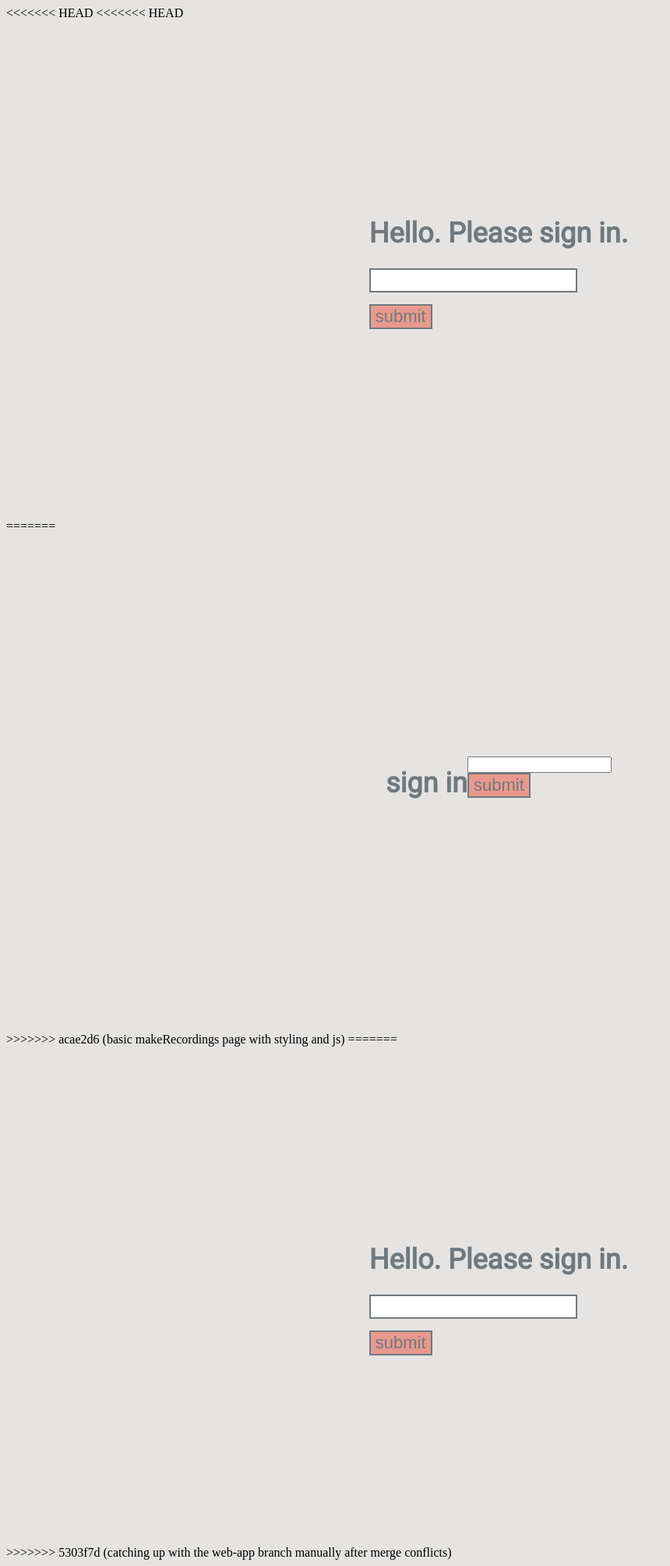
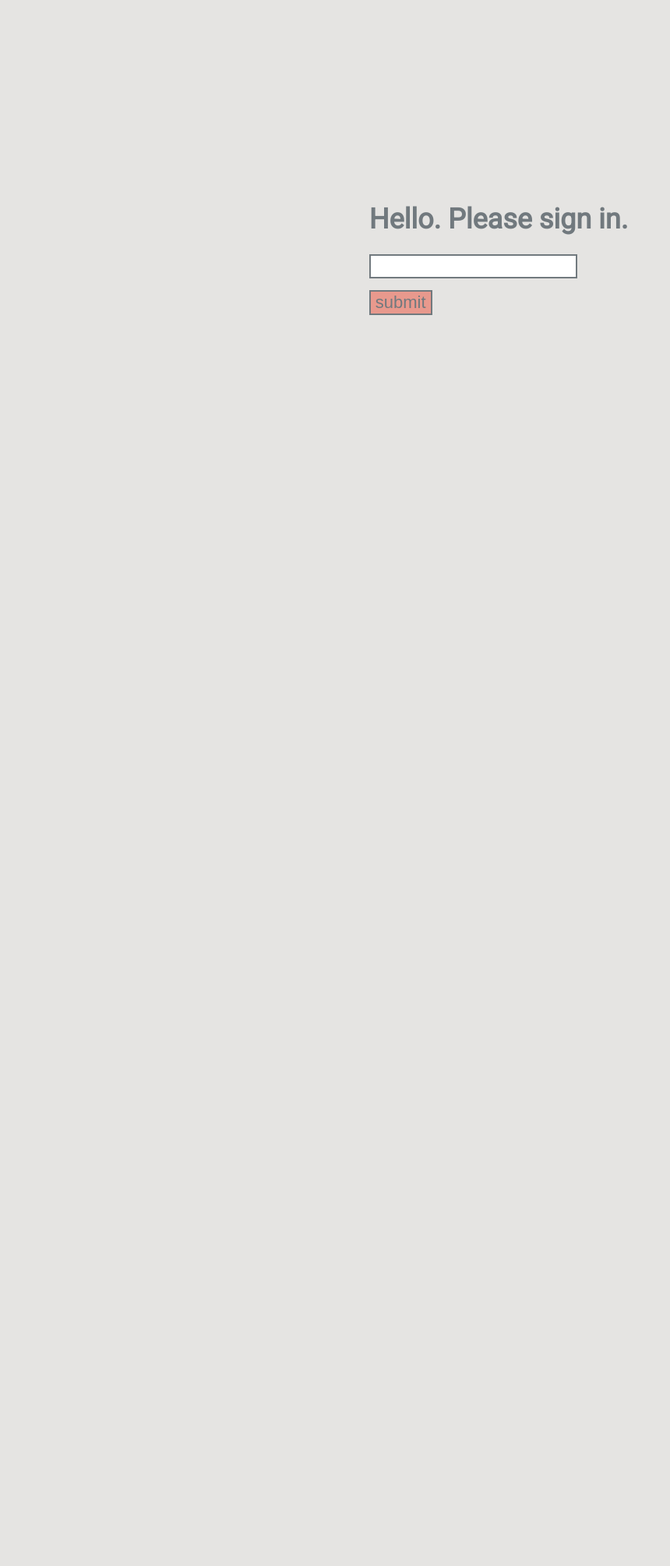
Before and after one commit to software-students-fall2023/4-containerized-app-exercise-team-name-unavailable, a Flask app: page / in a window 1280 px wide. Shown: the whole page at 78% size, without its empty margins (0-860 px from the left). After the commit the page ends 404 px from the top, so only its background shows below. Run offline with Flask 3, Linux system fonts and the light colour scheme.

Commit message:
Fixed mangled template

```diff
--- a/web-app/templates/login.html
+++ b/web-app/templates/login.html
@@ -1,5 +1,3 @@
-<<<<<<< HEAD
-<<<<<<< HEAD
 <head>
     <link rel="stylesheet" type="text/css" href="{{ url_for('static', filename='css/main.css') }}">
 </head>
@@ -13,28 +11,3 @@
         </div>
     </form>
 </div>
-=======
-<div class="login">
-    <h1>sign in</h1>
-<form action="/listings" method="post">
-    <input type="username" name="username" required /><br>
-    <input type="submit" value="submit"/>
-</form>
-
-</div>
->>>>>>> acae2d6 (basic makeRecordings page with styling and js)
-=======
-<head>
-    <link rel="stylesheet" type="text/css" href="{{ url_for('static', filename='css/main.css') }}">
-</head>
-
-<div class="login">
-    <form action="/listings" method="post">
-        <h1> Hello. Please sign in.</h1>
-        <div class="input-boxes">
-            <input type="text" name="username" required /><br>
-            <input type="submit" value="submit"/>
-        </div>
-    </form>
-</div>
->>>>>>> 5303f7d (catching up with the web-app branch manually after merge conflicts)
```
